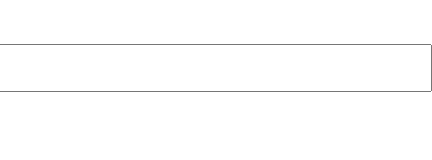
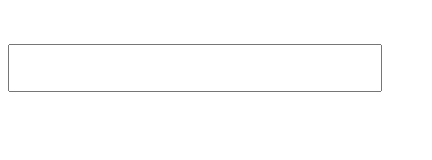
Before and after one commit to BrainBurgeon/brainburgeon.com, a plain HTML site: page click2copy/index.html in a window 390 px wide. Shown: the whole page, 432 px wide, since content can reach past the window. Drawn offline with nearby package versions, Linux system fonts and the light colour scheme.

Commit message:
mobile fix

```diff
--- a/click2copy/index.html
+++ b/click2copy/index.html
@@ -38,7 +38,7 @@
         display: flex;
       }
       input {
-        /* max-width: 60vw; */
+        width: 100%;
       }
       input:not(.add) {
         border: none;
```
